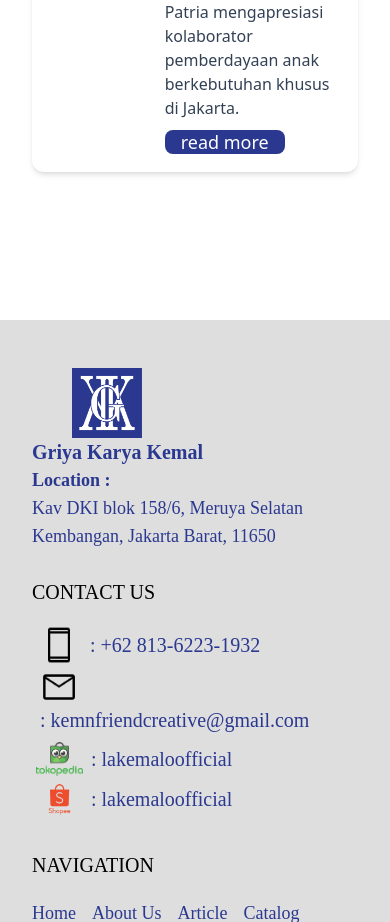
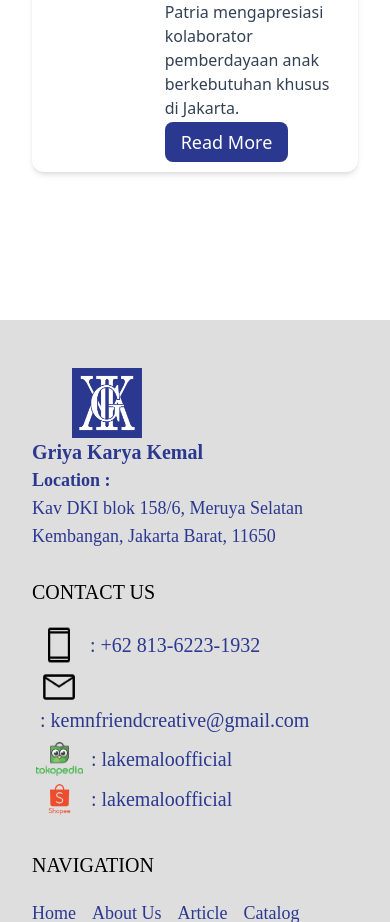
Before and after one commit to vieri12/gkk-coba, a website: page page/article/index.html in a window 390 px wide. Shown: the part 2206-3128 px from the top of the page. Drawn offline with Linux system fonts and the light colour scheme.

Commit message:
revisi home, article , img head

```diff
--- a/page/article/index.html
+++ b/page/article/index.html
@@ -6,6 +6,7 @@
     <meta http-equiv="X-UA-Compatible" content="IE=edge">
     <meta name="viewport" content="width=device-width, initial-scale=1.0">
     <title>Griya Karya Kemal</title>
+    <link rel="icon" type="image/gif/png" href="/dist/img/logo.png">
 </head>
 <link href="/dist/output.css" rel="stylesheet">
 <link rel="preconnect" href="https://fonts.googleapis.com">
@@ -119,9 +120,10 @@
 
                                     <p class=" font-medium text-base text-slate-700 mb-2 lg:mb-10">Wakil Gubernur DKI Jakarta, Ahmad Riza Patria mengapresiasi kolaborator pemberdayaan anak berkebutuhan khusus di
                                     Jakarta.</p>
-                                    <a href="/page/article/index.html"
-                                        class="font-medium text-lg text-white bg-primary lg:py-2 px-4 rounded-lg lg:hover:bg-opacity-20 lg:hover:text-primary mb-8 lg:mb-0">read
-                                        more</a>
+                                    <a href="https://rm.id/baca-berita/megapolitan/130083/wagub-riza-anak-berkebutuhan-khusus-berhak-punya-masa-depan-cerah"
+                                        target="_blank"
+                                        class="font-medium text-lg text-white bg-primary py-2 px-4 rounded-lg md:hover:bg-opacity-20 md:hover:text-primary mb-8 md:mb-0">Read
+                                        More</a>
                                 </div>
 
                         </div>
```
Also changed, not shown: page/about_us/index.html (+1 -0 lines), page/catalog/index.html (+1 -0 lines), page/home/index.html (+4 -3 lines), dist/output.css.
